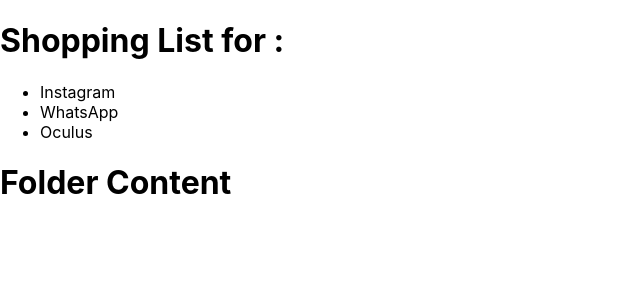
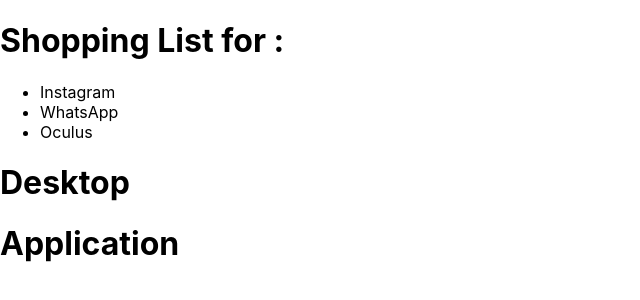
Before and after one commit to shashi2k6/react-app, a React (Create React App) app: page / in a window 1280 px wide. Shown: the top 300 px of the page, without its empty margins (0-640 px from the left). Built offline with nearby package versions, Linux system fonts and the light colour scheme.

Commit message:
few more changes

```diff
--- a/src/App.js
+++ b/src/App.js
@@ -12,13 +12,16 @@
       <li>Oculus</li>
     </ul>
 
-    <Folder/>
+    <Folder name="Desktop"/>
+    <Folder name="Application"/>
   </div>
 
   );
 }
-const Folder =()=>{
-  return <h1>Folder Content</h1>
+const Folder =(props)=>{
+  console.log(props);
+  const name = "Welcome to my desktop";
+  return <h1>{props.name}</h1>
 }
 
 
```
Also changed, not shown: 1 other file (tests, documents, lock files or other folders).
